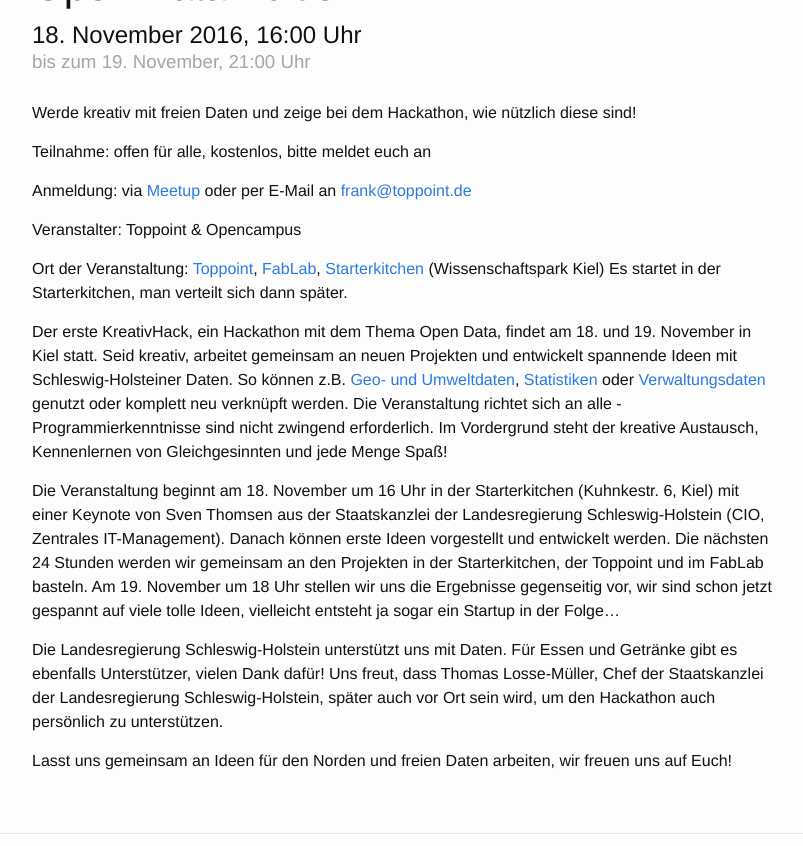
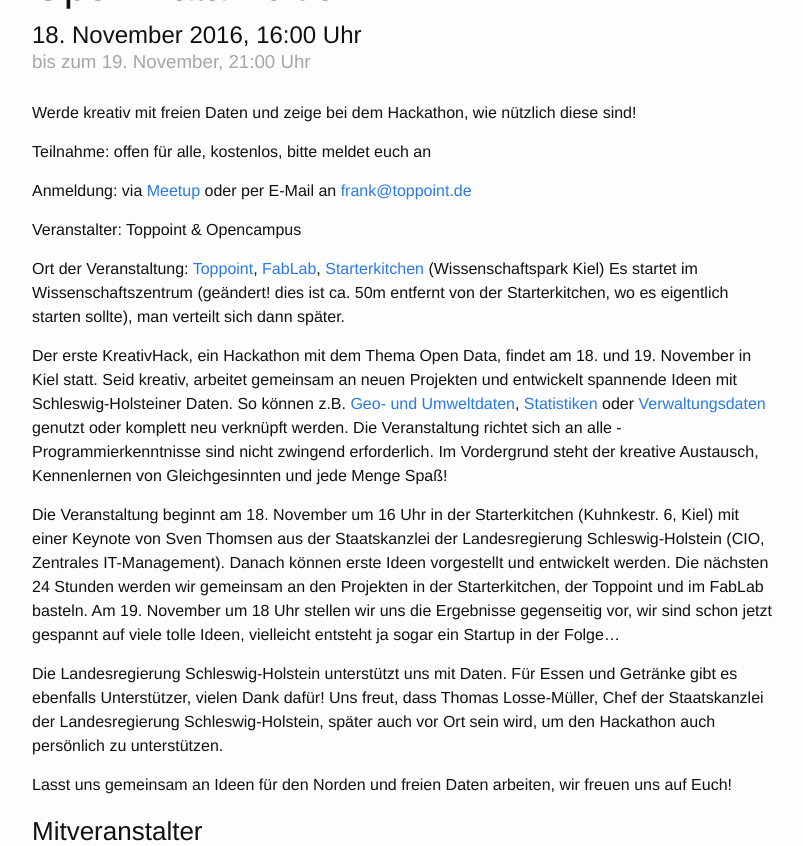
Before and after one commit to KreativHack/.de, a Jekyll site: the page built from _posts/2016-11-18-open-data.md, in a window 1280 px wide and 1400 px high, scrolled down 448 px. Shown: the top 846 px of the window, without its empty margins (238-1041 px from the left). Built offline with Jekyll 4.4.1, drawn with Linux system fonts in a browser that asks for light colours; some of the changed text lies outside the part shown; grey boxes are pictures that could not be loaded.

Commit message:
update location and added supporters for open data hackathon

```diff
--- a/_posts/2016-11-18-open-data.md
+++ b/_posts/2016-11-18-open-data.md
@@ -20,12 +20,21 @@
 
 Veranstalter: Toppoint & Opencampus
 
-Ort der Veranstaltung: [Toppoint](https://toppoint.de/anfahrt/index), [FabLab](http://fablab.sh/#contact-section), [Starterkitchen](http://www.starterkitchen.de/impressum) (Wissenschaftspark Kiel) Es startet in der Starterkitchen, man verteilt sich dann später.
+Ort der Veranstaltung: [Toppoint](https://toppoint.de/anfahrt/index), [FabLab](http://fablab.sh/#contact-section), [Starterkitchen](http://www.starterkitchen.de/impressum) (Wissenschaftspark Kiel) Es startet im Wissenschaftszentrum (geändert! dies ist ca. 50m entfernt von der Starterkitchen, wo es eigentlich starten sollte), man verteilt sich dann später.
 
 Der erste KreativHack, ein Hackathon mit dem Thema Open Data, findet am 18. und 19. November in Kiel statt. Seid kreativ, arbeitet gemeinsam an neuen Projekten und entwickelt spannende Ideen mit Schleswig-Holsteiner Daten. So können z.B. [Geo- und Umweltdaten](http://portal.digitaleratlasnord.de/), [Statistiken](http://www.statistik-nord.de/) oder [Verwaltungsdaten](https://www.govdata.de/) genutzt oder komplett neu verknüpft werden. Die Veranstaltung richtet sich an alle - Programmierkenntnisse sind nicht zwingend erforderlich. Im Vordergrund steht der kreative Austausch, Kennenlernen von Gleichgesinnten und jede Menge Spaß!
 
-Die Veranstaltung beginnt am 18. November um 16 Uhr in der Starterkitchen (Kuhnkestr. 6, Kiel) mit einer Keynote von Sven Thomsen aus der Staatskanzlei der Landesregierung Schleswig-Holstein (CIO, Zentrales IT-Management). Danach können erste Ideen vorgestellt und entwickelt werden. Die nächsten 24 Stunden werden wir gemeinsam an den Projekten in der Starterkitchen, der Toppoint und im FabLab basteln. Am 19. November um 18 Uhr stellen wir uns die Ergebnisse gegenseitig vor, wir sind schon jetzt gespannt auf viele tolle Ideen, vielleicht entsteht ja sogar ein Startup in der Folge...
+Die Veranstaltung beginnt am 18. November um 16 Uhr in der Starterkitchen (Kuhnkestr. 6, Kiel) mit einer Keynote von Sven Thomsen aus der Staatskanzlei der Landesregierung Schleswig-Holstein (CIO, Zentrales IT-Management). Danach können erste Ideen vorgestellt und entwickelt werden. Die nächsten 24 Stunden werden wir gemeinsam an den Projekten in der Starterkitchen, der Toppoint und im FabLab basteln. Am 19. November um 18 Uhr stellen wir uns die Ergebnisse gegenseitig vor, wir sind schon jetzt gespannt auf viele tolle Ideen, vielleicht entsteht ja sogar ein Startup in der Folge…
 
 Die Landesregierung Schleswig-Holstein unterstützt uns mit Daten. Für Essen und Getränke gibt es ebenfalls Unterstützer, vielen Dank dafür! Uns freut, dass Thomas Losse-Müller, Chef der Staatskanzlei der Landesregierung Schleswig-Holstein, später auch vor Ort sein wird, um den Hackathon auch persönlich zu unterstützen.
 
 Lasst uns gemeinsam an Ideen für den Norden und freien Daten arbeiten, wir freuen uns auf Euch!
+
+### Mitveranstalter
+
+![ZBW](https://wiki.kreativhack.de/_media/kh16/logo-zbw.png?w=200&tok=37fc0d) | ![DiWiSH](https://wiki.kreativhack.de/_media/kh16/logo-diwish-200.png)
+
+### Unterstützer
+
+![Land SH](https://wiki.kreativhack.de/_media/kh16/logo-land-sh-200.png) | ![B-Planppol](https://wiki.kreativhack.de/_media/kh16/logo-b-planpool-200.png) | **geconomy**
+**EGEOS GmbH** | ![coronic](https://wiki.kreativhack.de/_media/kh16/coronic-logo-claim-rgb_small.png?w=200&tok=10d2ca)
```
